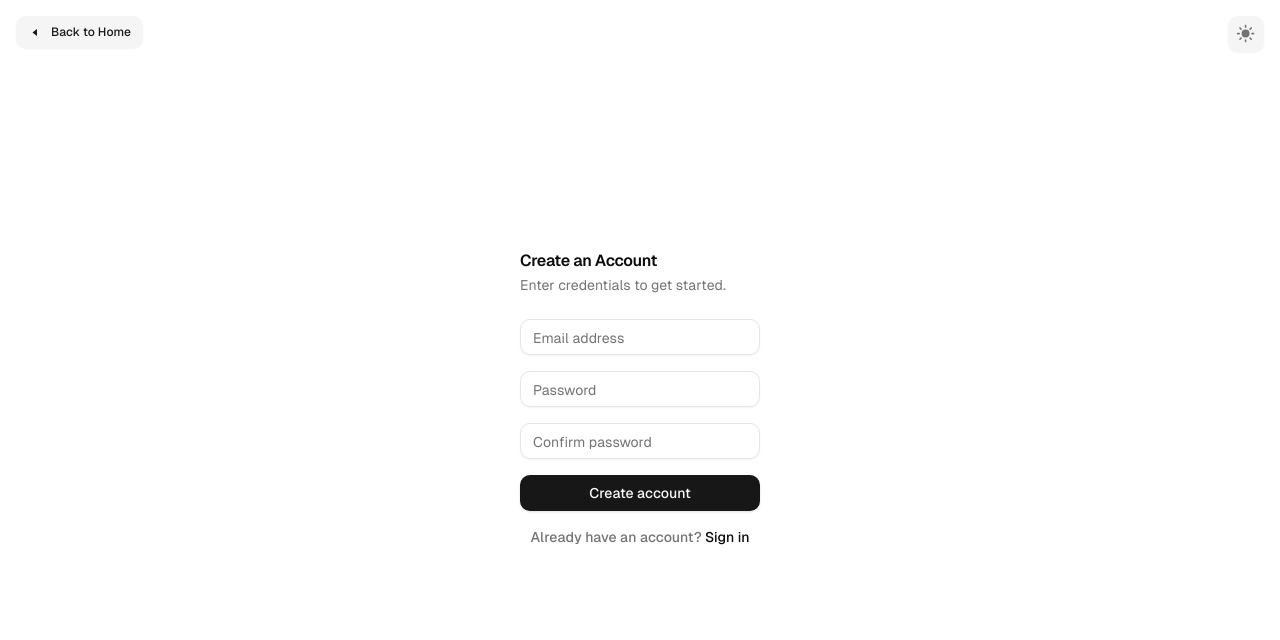
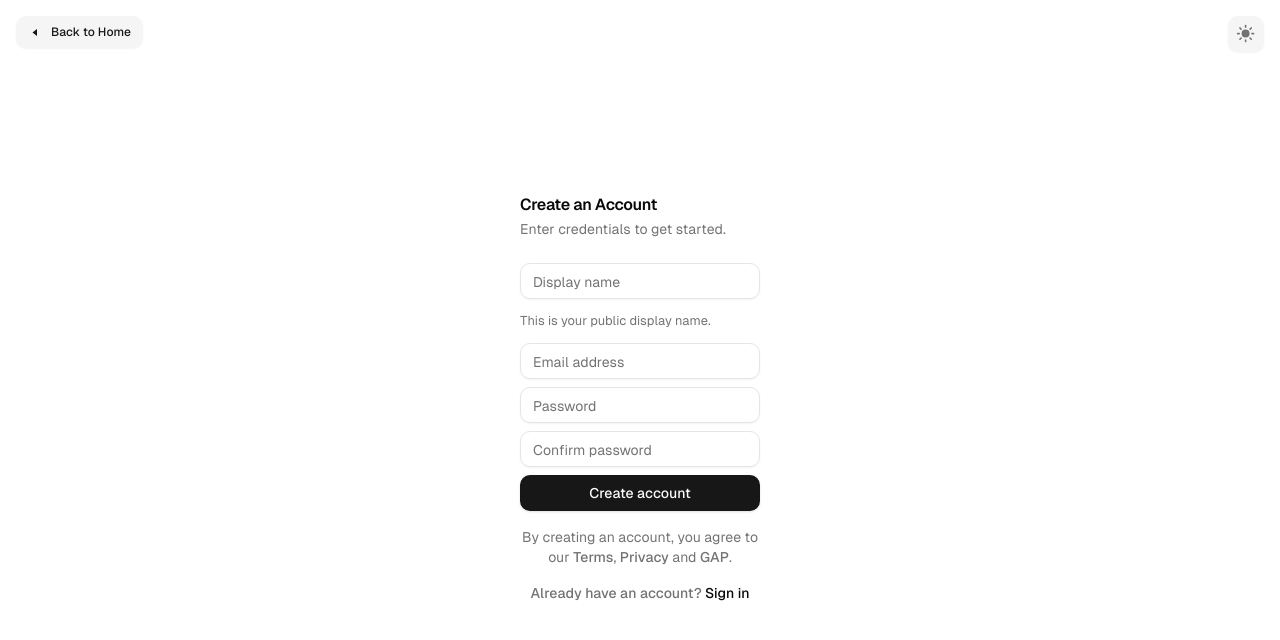
Before and after one commit to unorodeo/authexp_, a Next.js app: page /sign-up in a window 1280 px wide. Shown: the top 640 px of the page. Built offline with nearby package versions, Linux system fonts and the light colour scheme.

Commit message:
feat: transform sign up form to a `client` form
- consumes zod validation
- error handling

```diff
--- a/components/forms/sign-up-form.tsx
+++ b/components/forms/sign-up-form.tsx
@@ -1,25 +1,140 @@
+"use client";
+
 import { Button } from "@/components/ui/button";
-import { Input } from "../ui/input";
-import { Label } from "../ui/label";
+import { Input } from "@/components/ui/input";
 import React from "react";
 import { cn } from "@/lib/cn";
+import { zodResolver } from "@hookform/resolvers/zod";
+import { useForm } from "react-hook-form";
+import {
+	signUpSchema,
+	type SignUpSchema,
+} from "@/validations/auth/validate-sign-up";
+import {
+	Form,
+	FormControl,
+	FormDescription,
+	FormField,
+	FormItem,
+	FormLabel,
+	FormMessage,
+} from "@/components/ui/form";
 
 export const SignUpForm: React.FC<{}> = ({}) => {
+	const form = useForm<SignUpSchema>({
+		resolver: zodResolver(signUpSchema),
+		defaultValues: {
+			name: "",
+			email: "",
+			password: "",
+			confirm: "",
+		},
+	});
+
+	function onSubmit(values: SignUpSchema) {
+		// TODO: POST data to login server action
+		console.log(values);
+	};
+
 	return (
-		<form className="space-y-4">
-      <div className="grid gap-2">
-        <Label className="sr-only">Email address</Label>
-        <Input type="email" placeholder="Email address" className={cn("text-base")}/>
-      </div>
-      <div className="grid gap-2">
-        <Label className="sr-only">Password</Label>
-        <Input type="password" placeholder="Password" className={cn("text-base")}/>
-      </div>
-      <div className="grid gap-2">
-        <Label className="sr-only">Confirm password</Label>
-        <Input type="password" placeholder="Confirm password" className={cn("text-base")}/>
-      </div>
-			<Button type="submit" className="w-full">Create account</Button>
-		</form>
+		<Form {...form}>
+			<form
+				onSubmit={form.handleSubmit(onSubmit)}
+				className="space-y-2"
+			>
+				<FormField
+					control={form.control}
+					name="name"
+					render={({ field }) => (
+						<FormItem>
+							<FormLabel className="sr-only">Name</FormLabel>
+							<FormControl>
+								<Input
+									type="text"
+									placeholder="Display name"
+									className={cn("text-base")}
+									{...field}
+								/>
+							</FormControl>
+							<FormMessage />
+							<FormDescription>
+								This is your public display name.
+							</FormDescription>
+						</FormItem>
+					)}
+				/>
+				<FormField
+					control={form.control}
+					name="email"
+					render={({ field }) => (
+						<FormItem>
+							<FormLabel className="sr-only">Email address</FormLabel>
+							<FormControl>
+								<Input
+									type="email"
+									placeholder="Email address"
+									className={cn("text-base")}
+									autoComplete="email-address"
+									{...field}
+								/>
+							</FormControl>
+							<FormMessage />
+						</FormItem>
+					)}
+				/>
+				<FormField
+					control={form.control}
+					name="password"
+					render={({ field }) => (
+						<FormItem>
+							<FormLabel className="sr-only">Password</FormLabel>
+							<FormControl>
+								<Input
+									type="password"
+									placeholder="Password"
+									className={cn("text-base")}
+									autoComplete="new-password"
+									{...field}
+								/>
+							</FormControl>
+							<FormMessage />
+						</FormItem>
+					)}
+				/>
+				<FormField
+					control={form.control}
+					name="confirm"
+					render={({ field }) => (
+						<FormItem>
+							<FormLabel className="sr-only">Confirm password</FormLabel>
+							<FormControl>
+								<Input
+									type="password"
+									placeholder="Confirm password"
+									className={cn("text-base")}
+									autoComplete="new-password"
+									{...field}
+								/>
+							</FormControl>
+							<FormMessage />
+						</FormItem>
+					)}
+				/>
+				<Button
+					type="submit"
+					className="w-full"
+				>
+					Create account
+				</Button>
+				<div className="text-center pt-2">
+					<p className="muted">
+						By creating an account, you agree to our{" "}
+						<span className="font-medium">Terms</span>,{" "}
+						<span className="font-medium">Privacy</span> and{" "}
+						<span className="font-medium">GAP</span>.
+					</p>
+				</div>
+			</form>
+		</Form>
 	);
 };
```
